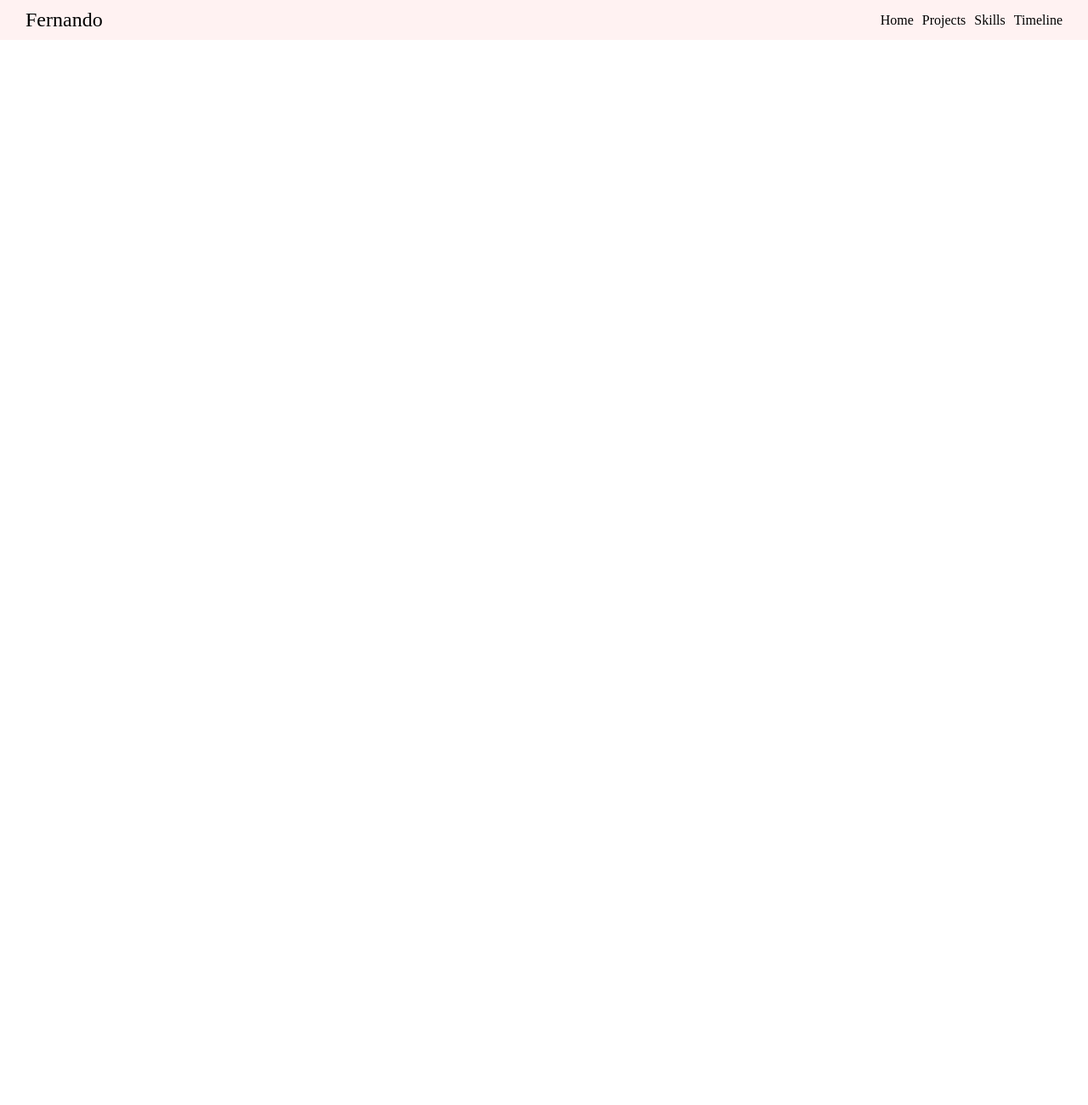
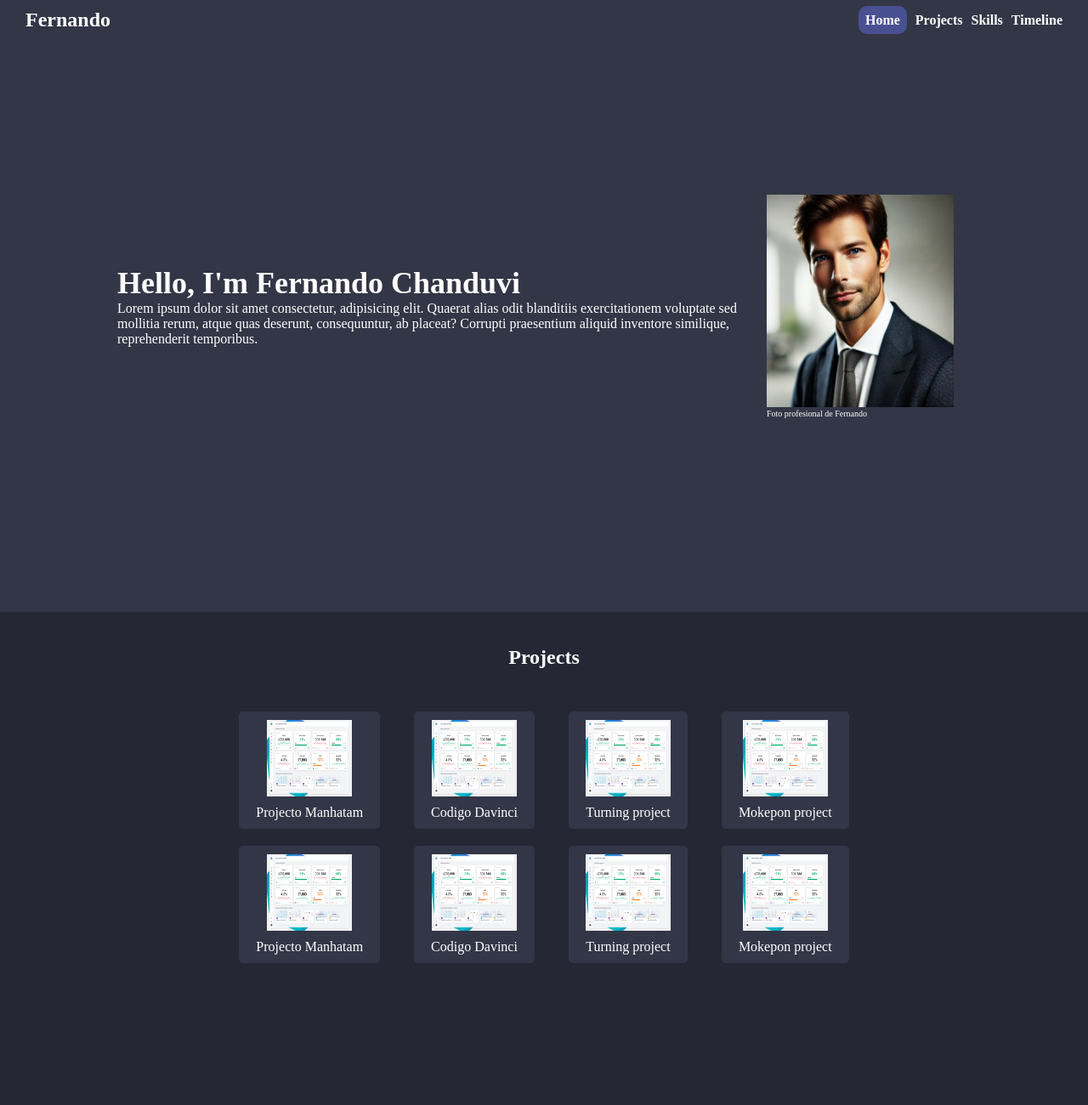
Before and after one commit to Nando201/personal_website, a plain HTML site: page index.html in a window 1280 px wide. Shown: the top 1300 px of the page at 85% size. Before the commit the page ends 800 px from the top, so only its background shows below. Drawn offline with Linux system fonts and the light colour scheme; a web font is replaced by a local one.

Commit message:
Finish header and home section

```diff
--- a/index.html
+++ b/index.html
@@ -11,8 +11,8 @@
         <a class="logo" href="">Fernando</a>
         <nav class="navbar">
             <ul class="navbar__list">
-                <li class="first_item"><a href="">Home</a></li>
-                <li><a href="">Projects</a></li>
+                <li ><a class="first_item" href="#home">Home</a></li>
+                <li><a href="#projects">Projects</a></li>
                 <li><a href="">Skills</a></li>
                 <li><a href="">Timeline</a></li>
             </ul>
@@ -22,30 +22,50 @@
         <section id="home">
             <div class="introduction">
                 <h1>Hello, I'm Fernando Chanduvi</h1>
-                <p></p>
+                <p>Lorem ipsum dolor sit amet consectetur, adipisicing elit. Quaerat alias odit blanditiis exercitationem voluptate sed mollitia rerum, atque quas deserunt, consequuntur, ab placeat? Corrupti praesentium aliquid inventore similique, reprehenderit temporibus.
+                </p>
             </div>
-            <figure>
-                <img src="" alt="Foto de Fernando">
+            <figure class="image-container">
+                <img src="./assets/foto_perfil.jpg"   width="220px" height="250px" "Foto de Fernando">
+                <figcaption>Foto profesional de Fernando</figcaption>
             </figure>
         </section>
         <section id="projects">
-            <h2>Projects</h2>
+            <h2 class="subtitle">Projects</h2>
             <div class="projects-container">
                 <div class="project">
-                <img src="" alt="Projecto">
-                <p></p>
+                    <img src="./assets/project.png" width="100px" height="90px" alt="Proyecto de Macdonals">
+                    <p>Projecto Manhatam</p>
                 </div>
                 <div class="project">
-                <img src="" alt="Projecto">
-                <p></p>
+                    <img src="./assets/project.png" width="100px" height="90px" alt="Proyecto de Macdonals"
+                    >
+                    <p>Codigo Davinci</p>
                 </div>
                 <div class="project">
-                <img src="" alt="Projecto">
-                <p></p>
+                    <img src="./assets/project.png" width="100px" height="90px" alt="Proyecto de Macdonals">
+                    <p>Turning project</p>
                 </div>
                 <div class="project">
-                <img src="" alt="Projecto">
-                <p></p>
+                    <img src="./assets/project.png" width="100px" height="90px" alt="Proyecto de Macdonals">
+                    <p>Mokepon project</p>
+                </div>
+                <div class="project">
+                    <img src="./assets/project.png" width="100px" height="90px" alt="Proyecto de Macdonals">
+                    <p>Projecto Manhatam</p>
+                </div>
+                <div class="project">
+                    <img src="./assets/project.png" width="100px" height="90px" alt="Proyecto de Macdonals"
+                    >
+                    <p>Codigo Davinci</p>
+                </div>
+                <div class="project">
+                    <img src="./assets/project.png" width="100px" height="90px" alt="Proyecto de Macdonals">
+                    <p>Turning project</p>
+                </div>
+                <div class="project">
+                    <img src="./assets/project.png" width="100px" height="90px" alt="Proyecto de Macdonals">
+                    <p>Mokepon project</p>
                 </div>
             </div>
         </section>
--- a/style.css
+++ b/style.css
@@ -17,6 +17,7 @@
 
 html{
     font-size: 62.5%;
+    scroll-behavior: smooth;
 }
 
 h1{ font-size: 3.6rem; }
@@ -26,17 +27,19 @@ li{list-style: none;}
 a{text-decoration: none;}
 
 header{
+    font-weight: bold;
     width: 100%;
-    background-color: #FFF2F2;
+    background-color: #333646;
     display: flex;
     align-items: center;
     justify-content: space-between;
     padding: 10px 30px;
+    position: fixed;
 }
 
 .logo{
+    color: white;
     font-size: 2.4rem;
-    color: black;
 }
 
 .navbar__list{
@@ -46,13 +49,88 @@ header{
 }
 
 .navbar__list a{
-    color: black;
+    color: white;
+}
+
+.navbar__list a:hover{
+    color: bisque;
+    border-radius: 10px;
 }
 
 .navbar__list .first_item{
-    color: blueviolet !important;
+    background-color: #495091;
+    border-radius: 10px;
+    padding: 8px 8px;
+    color: white;
 }
 
-main{
-    display: none;
+.navbar__list .first_item:hover{
+    background-color: #848ac4;
 }
+
+
+#home{
+    height: 90vh;
+    padding: 10px 20px;
+    background-color: #333646;
+    display: flex;
+    align-items: center;
+    justify-content: center;
+    color: white;
+}
+
+.introduction{
+    width: 60%;
+}
+
+
+.image-container{
+    padding: 0px 20px;
+}
+
+
+#projects{
+    height: 90vh;
+    padding: 10px 20px;
+    display: flex;
+    flex-direction: column;
+    align-items: center;
+    background-color: #252734;
+}
+
+#projects .projects-container{
+    display: flex;
+    align-items: center;
+    justify-content: center;
+    flex-flow: row wrap;
+    padding: 10px 20px;
+    border-radius: 10px;
+    width: 80%;
+    margin-top: 30px;
+}
+
+#projects > h2{
+    color: white;
+    margin-top: 30px;
+}
+
+
+.project{
+    background-color: #333646;
+    border-radius: 5px;
+    display: flex;
+    flex-direction: column;
+    align-items: center;
+    gap: 10px;
+    padding: 10px 20px;
+    margin: 10px 20px;
+}
+
+.project:hover{
+    background-color: #FFAF2A;
+}
+
+.project p{
+    text-align: center;
+    color: white;
+}
```
Also changed, not shown: assets/foto_perfil.jpg (added), assets/project.png (added). Lines whose indentation alone changed are shown as unchanged.
